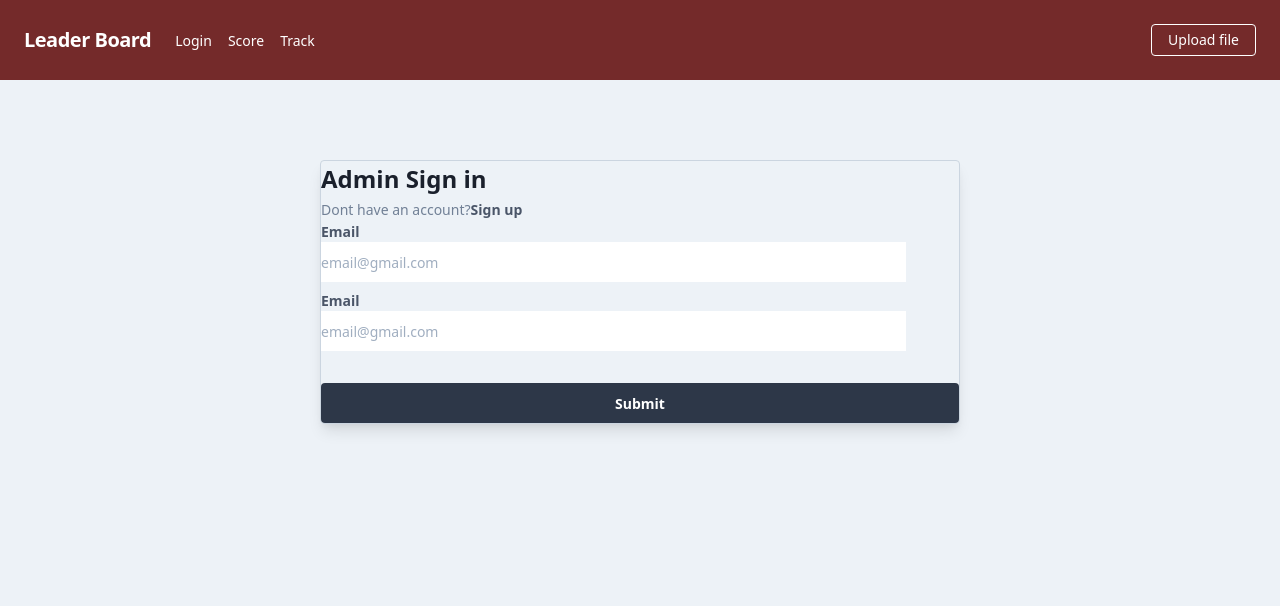
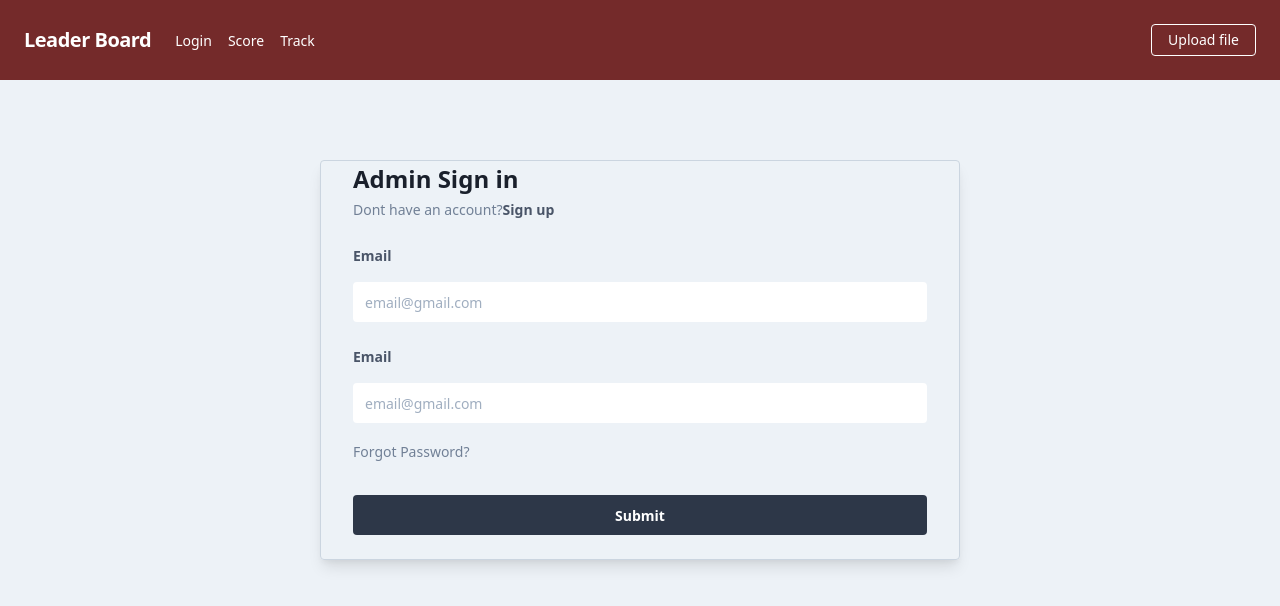
Before and after one commit to jakazzy/leaderbrd-client, a React (Create React App) app: page /login in a window 1280 px wide. Shown: the top 606 px of the page. Built offline with nearby package versions, Linux system fonts and the light colour scheme.

Commit message:
add link to form

```diff
--- a/src/components/custom-button.component.jsx
+++ b/src/components/custom-button.component.jsx
@@ -4,7 +4,7 @@ const CustomButton = () => {
   return (
     <div className="flex w-full mt-8">
       <button
-        className="w-full bg-gray-800 hover:bg-grey-900 text-white text-sm py-2 px-4 font-semibold rounded focus:outline-none focus:shadow-outline h-10"
+        className="w-full bg-gray-800 hover:bg-grey-900 text-white text-sm py-2 px-4 font-semibold rounded focus:outline-none mb-6 focus:shadow-outline h-10"
         type="submit"
       >
         Submit
--- a/src/components/form-input.jsx
+++ b/src/components/form-input.jsx
@@ -2,7 +2,7 @@ import React from 'react';
 
 const FormInput = () => {
   return (
-    <div className="">
+    <div className="mb-4 mt-6">
       <label
         htmlFor="email"
         className="block text-gray-700 text-sm font-semibold mb-2"
@@ -10,7 +10,7 @@ const FormInput = () => {
         {' '}
         Email
         <input
-          className="block w-11/12 h-10"
+          className="block w-full h-10 text-sm  rounded  mt-4 py-2 px-3 text-gray-700  leading-tight focus:outline-none focus:shadow-outline"
           type="email"
           name="email"
           id="email"
--- a/src/pages/login-page.component.jsx
+++ b/src/pages/login-page.component.jsx
@@ -1,11 +1,12 @@
 import React from 'react';
+import { Link } from 'react-router-dom';
 import FormInput from '../components/form-input';
 import CustomButton from '../components/custom-button.component';
 
 const LoginPage = () => {
   return (
     <div className="container mx-auto h-screen">
-      <form className="w-1/2 mx-auto rounded border border-gray-400 shadow-lg my-20">
+      <form className="w-1/2 mx-auto rounded border border-gray-400 shadow-lg my-20 px-8">
         <div>
           <h1 className=" text-2xl font-bold">Admin Sign in</h1>
           <div>
@@ -25,6 +26,12 @@ const LoginPage = () => {
           placeholder="............"
           label="password"
         />
+        <Link
+          className="inline-block align-baseline text-sm text-gray-600 hover:text-gray-800"
+          to="/forgot"
+        >
+          Forgot Password?
+        </Link>
         <CustomButton />
       </form>
     </div>
```
